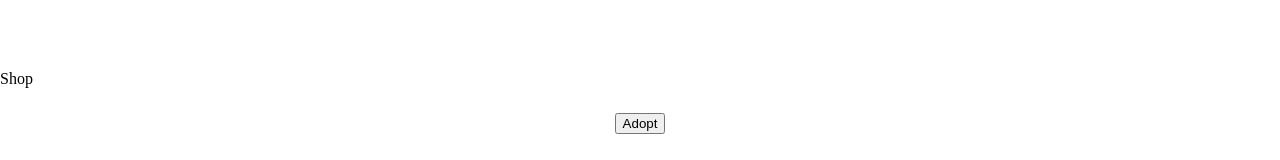
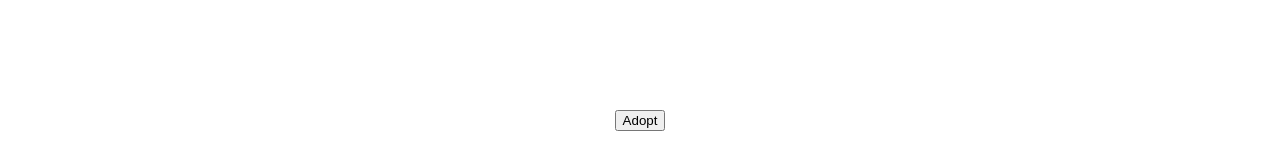
Before and after one commit to TheVanadium/habit-app, a Vue app: page / in a window 1280 px wide. Both pictures are taken after a click on the element "Shop". Shown: the part 570-730 px from the top of the page. Built offline with nearby package versions, Linux system fonts and the light colour scheme.

Commit message:
fix: shop and petplace both taking up space
changed display instead of visibility so they don't coexist invisibly

```diff
--- a/src/App.vue
+++ b/src/App.vue
@@ -38,8 +38,8 @@ export default {
   <div id="app">
     <AppHeader></AppHeader>
 
-    <PetPlace :style="{ visibility: ((currentPage==='Pets') ? 'visible': 'hidden')}"></PetPlace>
-    <HabitShop :style="{ visibility: ((currentPage==='Shop') ? 'visible': 'hidden')}"></HabitShop>
+    <PetPlace :style="{ display: ((currentPage==='Pets') ? 'flex': 'none')}"></PetPlace>
+    <HabitShop :style="{ display: ((currentPage==='Shop') ? 'flex': 'none')}"></HabitShop>
 
     <AdoptButton @openAdoptMenu="toggleAdoptMenuVisibility"></AdoptButton>
     <AppNavigation @goToPets="goToPage" @goToShop="goToPage"></AppNavigation>
@@ -90,6 +90,12 @@ time, mark, audio, video {
   justify-content: center;
   align-items: center;
 }
+#shop {
+  flex: 8;
+  display: flex;
+  justify-content: center;
+  align-items: center;
+}
 #adopt-button {
   flex: 1;
   display: flex;
```
